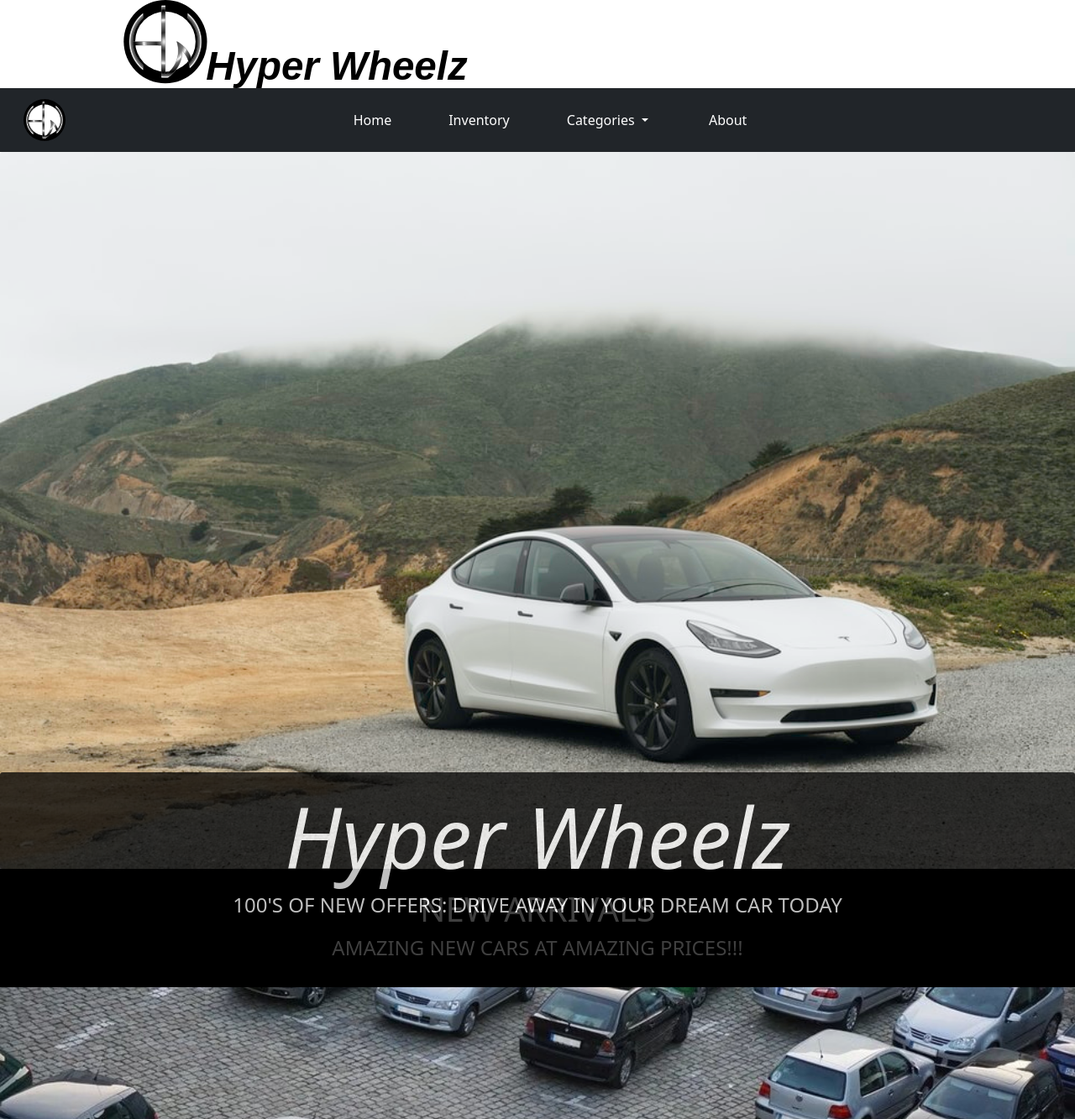
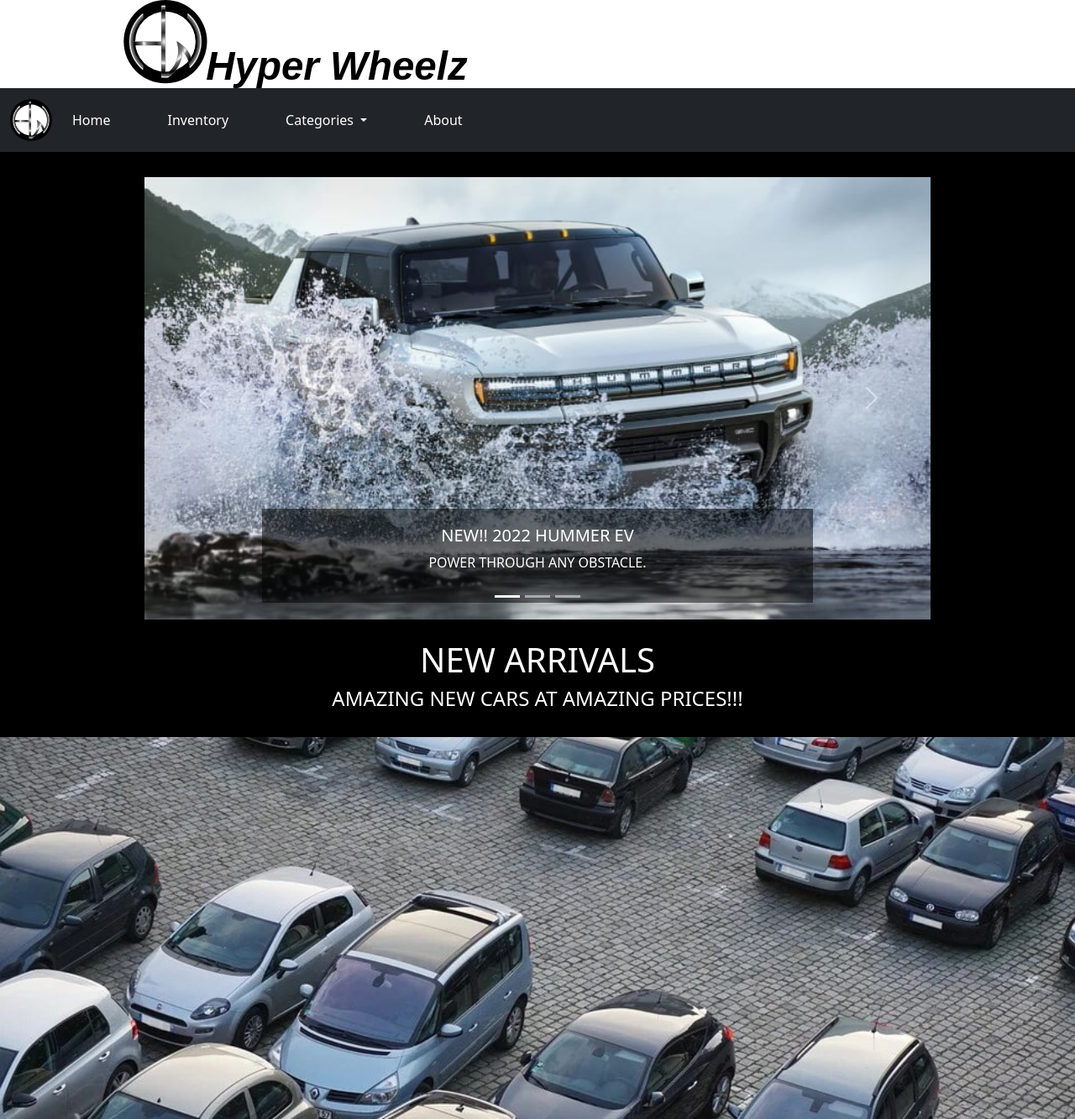
Before and after one commit to Ezequiel000/HawtWheelzProject, a Django app: page / in a window 1280 px wide. Shown: the top 1333 px of the page at 84% size. Run offline with Django 4.2, Linux system fonts and the light colour scheme; data that the repository does not hold is empty; some libraries are stand-ins or nearby versions.

Commit message:
Carousel for index

```diff
--- a/templates/home/base.html
+++ b/templates/home/base.html
@@ -11,12 +11,8 @@
   {% block content %}
   {% endblock content %}
   {% include 'home/footer.html' %}
-<script src="{% static 'js/bootstrap.js' %}"></script>
-<script src="{% static 'js/bootstrap.bundle.js' %}"></script>
-<script src="{% static 'js/bootstrap.esm.js' %}"></script>
-<script src="https://cdn.jsdelivr.net/npm/@popperjs/core@2.10.2/dist/umd/popper.min.js" integrity="sha384-7+zCNj/IqJ95wo16oMtfsKbZ9ccEh31eOz1HGyDuCQ6wgnyJNSYdrPa03rtR1zdB" crossorigin="anonymous"></script>
+
 <script src="https://cdn.jsdelivr.net/npm/bootstrap@5.1.3/dist/js/bootstrap.min.js" integrity="sha384-QJHtvGhmr9XOIpI6YVutG+2QOK9T+ZnN4kzFN1RtK3zEFEIsxhlmWl5/YESvpZ13" crossorigin="anonymous"></script>
+</body>
 
-
-</body>
 </html>
--- /dev/null
+++ b/templates/home/carousel.html
@@ -0,0 +1,44 @@
+{% load static %}
+
+
+    <div class="container" style="background-color: black;width:75%;  padding-top: 30px">
+
+       <div id="indexCarousel" class="carousel carousel slide" data-bs-ride="carousel">
+          <div class="carousel-indicators">
+            <button type="button" data-bs-target="#indexCarousel" data-bs-slide-to="0" class="active" aria-current="true" aria-label="Slide 1"></button>
+            <button type="button" data-bs-target="#indexCarousel" data-bs-slide-to="1" aria-label="Slide 2"></button>
+            <button type="button" data-bs-target="#indexCarousel" data-bs-slide-to="2" aria-label="Slide 3"></button>
+          </div>
+          <div class="carousel-inner">
+            <div class="carousel-item active" data-bs-interval="10000">
+              <img src="{% static 'home/images/Carousel 2022-Hummer-EV.jpg' %}" class="d-block w-100" alt="...">
+              <div class="carousel-caption d-none d-md-block" style="background: rgba(0,0,0,0.51)">
+                <h5>NEW!! 2022 HUMMER EV</h5>
+                <p>POWER THROUGH ANY OBSTACLE.</p>
+              </div>
+            </div>
+            <div class="carousel-item" data-bs-interval="2000">
+              <img src="{% static 'home/images/Carousel 2022-chevy-silverado-2500-hd.jpg' %}" class="d-block w-100" alt="...">
+              <div class="carousel-caption d-none d-md-block" style="background: rgba(0,0,0,0.51)">
+                <h5>NEW!! 2022 CHEVROLET SILVERADO EV</h5>
+                <p>ALL AMERICAN WORK TRUCK.</p>
+              </div>
+            </div>
+            <div class="carousel-item">
+              <img src="{% static 'home/images/Carousel Porsche-EV.jpg' %}" class="d-block w-100" alt="...">
+              <div class="carousel-caption d-none d-md-block" style="background: rgba(0,0,0,0.51)">
+                <h5>NEW!! 2022 PORSCHE EV</h5>
+                <p>EXPERIENCE HYPER SPEED WITH THE NEW 2022 Porsche EV.</p>
+              </div>
+            </div>
+          </div>
+          <button class="carousel-control-prev" type="button" data-bs-target="#indexCarousel" data-bs-slide="prev">
+            <span class="carousel-control-prev-icon" aria-hidden="true"></span>
+            <span class="visually-hidden">Previous</span>
+          </button>
+          <button class="carousel-control-next" type="button" data-bs-target="#indexCarousel" data-bs-slide="next">
+            <span class="carousel-control-next-icon" aria-hidden="true"></span>
+            <span class="visually-hidden">Next</span>
+          </button>
+       </div>
+    </div>
--- a/templates/home/footer.html
+++ b/templates/home/footer.html
@@ -1,14 +1,4 @@
 {% load static %}
-<link rel="stylesheet" href="{% static 'css/bootstrap.min.css' %}">
-<link rel="stylesheet" href="{% static 'css/bootstrap.css' %}">
-<link rel="stylesheet" href="{% static 'css/bootstrap.rtl.css' %}">
-<link rel="stylesheet" href="{% static 'css/bootstrap-grid.css' %}">
-<link rel="stylesheet" href="{% static 'css/bootstrap-grid.rtl.css' %}">
-<link rel="stylesheet" href="{% static 'css/bootstrap-reboot.css' %}">
-<link rel="stylesheet" href="{% static 'css/bootstrap-reboot.rtl.css' %}">
-<link rel="stylesheet" href="{% static 'css/bootstrap-utilities.css' %}">
-<link rel="stylesheet" href="{% static 'css/bootstrap-utilities.rtl.css' %}">
-
 
 <footer style="background-color: rgb(0,0,0);padding-bottom: 3%;" id="footer">
     <h3 style="color: white; text-align: center; font-size: 36px;padding-top: 3%;padding-bottom: 3%">Come Visit Us!</h3>
--- a/templates/home/head.html
+++ b/templates/home/head.html
@@ -3,13 +3,4 @@
 <meta name="viewport" content="width=device-width, initial-scale=1.0" />
 <!-- Meta description changes from page to page(used by search engines to describe content)
 //<meta name="description" content="This is a description of the content on page (120 char)">-->
-
-<link rel="stylesheet" href="{% static 'css/bootstrap.min.css' %}">
-<link rel="stylesheet" href="{% static 'css/bootstrap.css' %}">
-<link rel="stylesheet" href="{% static 'css/bootstrap.rtl.css' %}">
-<link rel="stylesheet" href="{% static 'css/bootstrap-grid.css' %}">
-<link rel="stylesheet" href="{% static 'css/bootstrap-grid.rtl.css' %}">
-<link rel="stylesheet" href="{% static 'css/bootstrap-reboot.css' %}">
-<link rel="stylesheet" href="{% static 'css/bootstrap-reboot.rtl.css' %}">
-<link rel="stylesheet" href="{% static 'css/bootstrap-utilities.css' %}">
-<link rel="stylesheet" href="{% static 'css/bootstrap-utilities.rtl.css' %}">
+<link href="https://cdn.jsdelivr.net/npm/bootstrap@5.0.0-beta3/dist/css/bootstrap.min.css" rel="stylesheet" integrity="sha384-eOJMYsd53ii+scO/bJGFsiCZc+5NDVN2yr8+0RDqr0Ql0h+rP48ckxlpbzKgwra6" crossorigin="anonymous">
--- a/templates/home/index.html
+++ b/templates/home/index.html
@@ -2,18 +2,9 @@
 {% load static %}
 {% block content %}
 
-    {# Creates the card for the first image on the homepage#}
-        <img class="card-img" src = "{% static 'home/images/tesla-home-background.jpg' %}" style="width: 100%" alt="..."> {# image source #}
-        <div class = "card-img-overlay text-white text-center opacity-75"
-             style = "background-color: black; width: 100%; height: 30%; top: 130%; left: 50%;
-                      transform: translate(-50%,-50%)"> {# The text overlay for the image itself along with the text underneath #}
-            <h1 style = "font-size: 100px; font-style: italic">Hyper Wheelz</h1>
-            <h4>100'S OF NEW OFFERS: DRIVE AWAY IN YOUR DREAM CAR TODAY</h4>
-
-
-    </div>
-
-
+<div style="background-color: black">
+{% include 'home/carousel.html'  %}
+</div>
 
     <div class="container-fluid " style="background-color: black; height: auto; background-size: cover" > {# Creates the container to hold the card group together #}
         <br>
```
Also changed, not shown: static/home/images/Carousel 2022-Hummer-EV.jpg (added), static/home/images/Carousel 2022-chevy-silverado-2500-hd.jpg (added), static/home/images/Carousel Porsche-EV.jpg (added).
